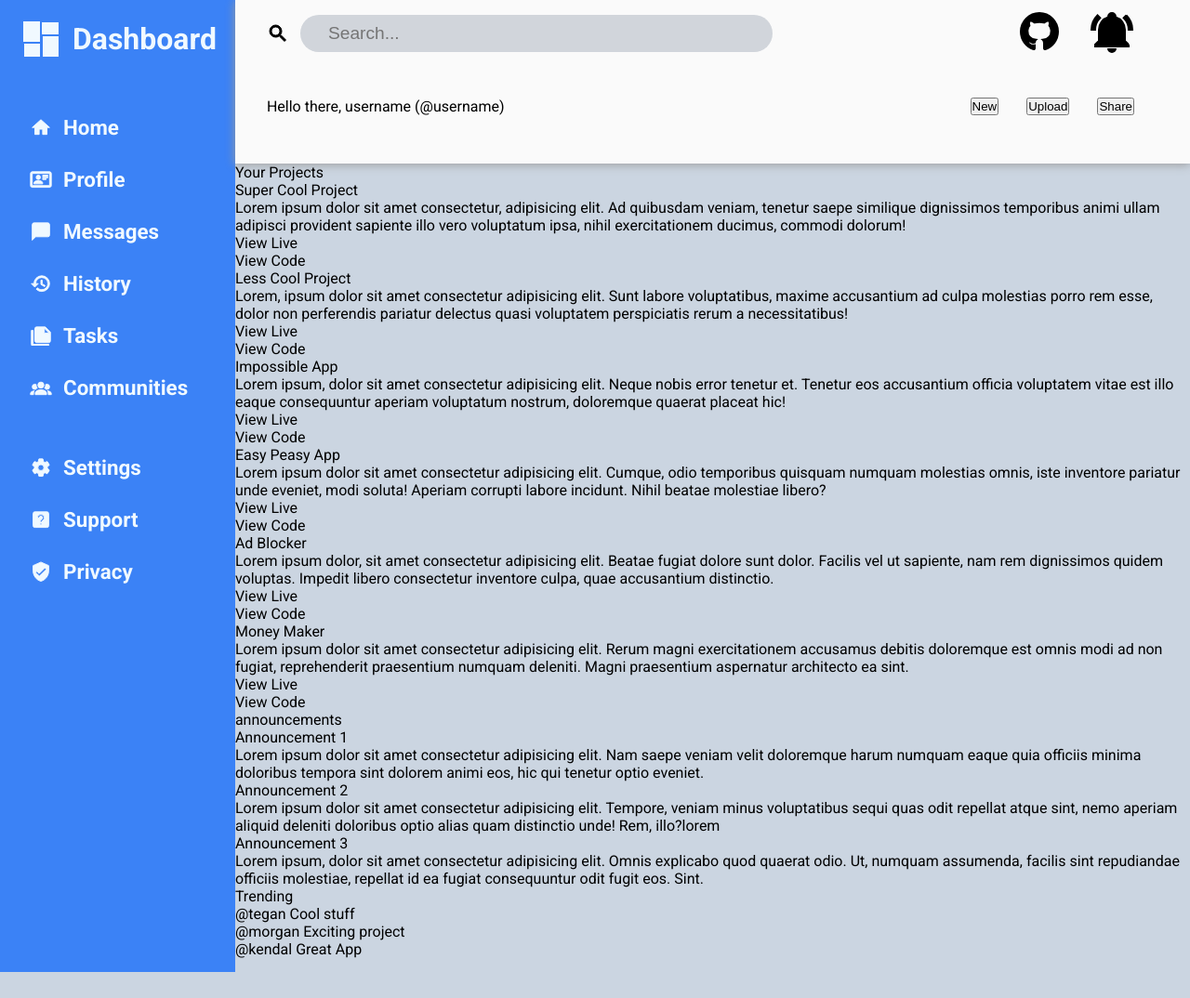
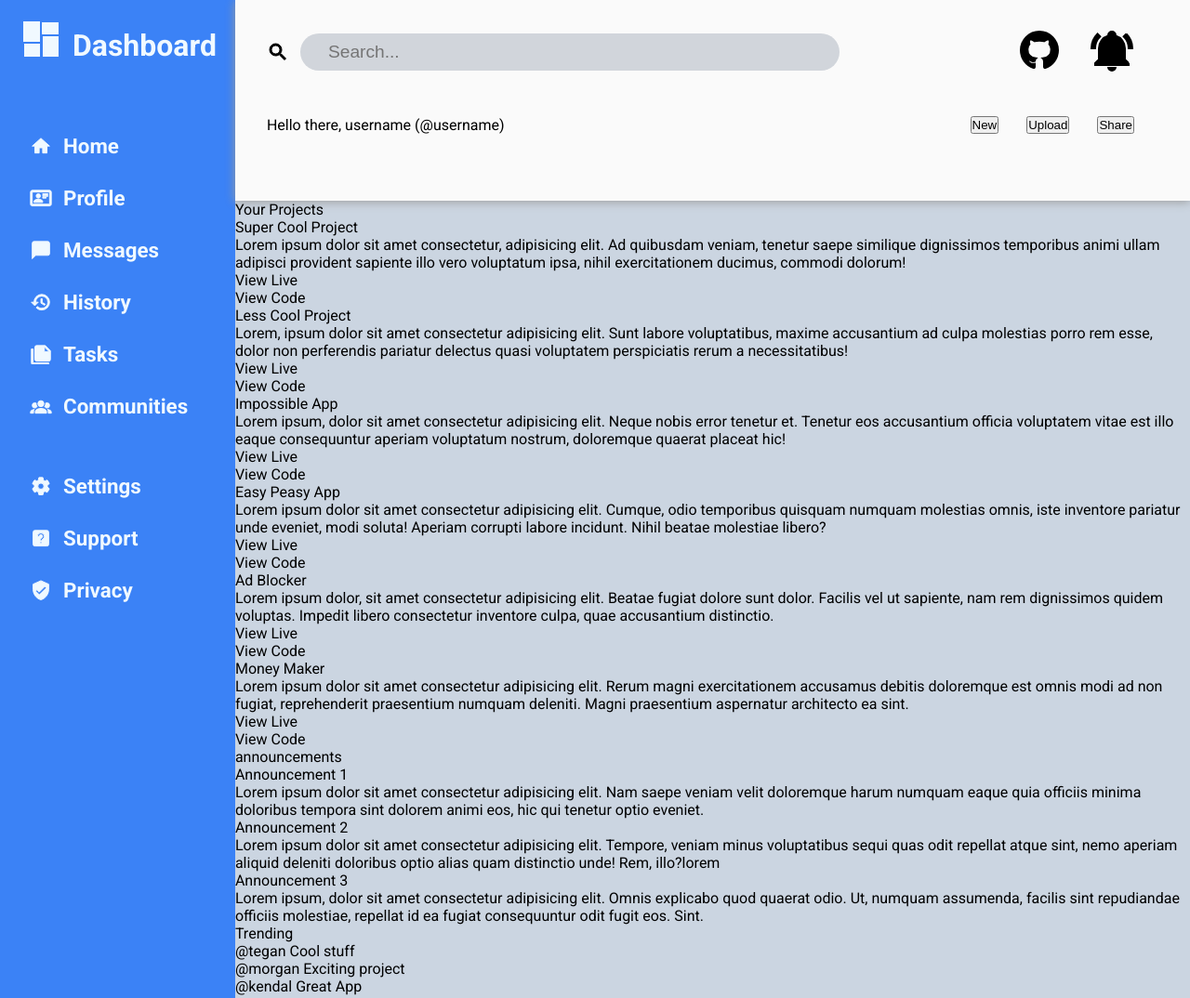
Before and after one commit to giva16/odin-admin-dashboard, a plain HTML site: page index.html in a window 1280 px wide. Shown: the top 1074 px of the page at 93% size. Drawn offline with Linux system fonts and the light colour scheme.

Commit message:
Style(sidebar): repositioned logo

```diff
--- a/Assets/css/styles.css
+++ b/Assets/css/styles.css
@@ -9,6 +9,7 @@
   --body-bg-color: #cbd5e1;
 
   --container-shadow: 0px 1px 10px #999;
+  --padding-vertical: 30px;
 
 }
 
@@ -48,7 +49,7 @@ body {
   color: var(--sidebar-btn-text-color);
   font-weight: 700;
 
-  padding: 10px 20px;
+  padding: var(--padding-vertical) 20px;
 
   display: grid;
   grid-template-rows: 1fr 6fr;
@@ -91,6 +92,7 @@ header {
 }
 
 .logo {
+  position: relative;
   font-size: 2rem;
 }
 
@@ -103,11 +105,14 @@ svg {
 
 .logo {
   display: flex;
-  align-items: center;
+  align-items: start;
   gap: 10px;
 }
 
 svg#logo-icon {
+  position: relative;
+  top: -20px;
+
   height: 4rem;
   width: 3rem;
 }
@@ -121,7 +126,7 @@ header {
   background-color: var(--container-bg-color);
   box-shadow: var(--container-shadow);
 
-  padding: 10px 30px;
+  padding: var(--padding-vertical) 30px;
 }
 
 .searchbar-container {
@@ -133,7 +138,7 @@ header {
 
 .searchbar-container > form {
   min-width: 200px;
-  max-width: 70%;
+  max-width: 80%;
   flex-grow: 2;
 }
 
```
